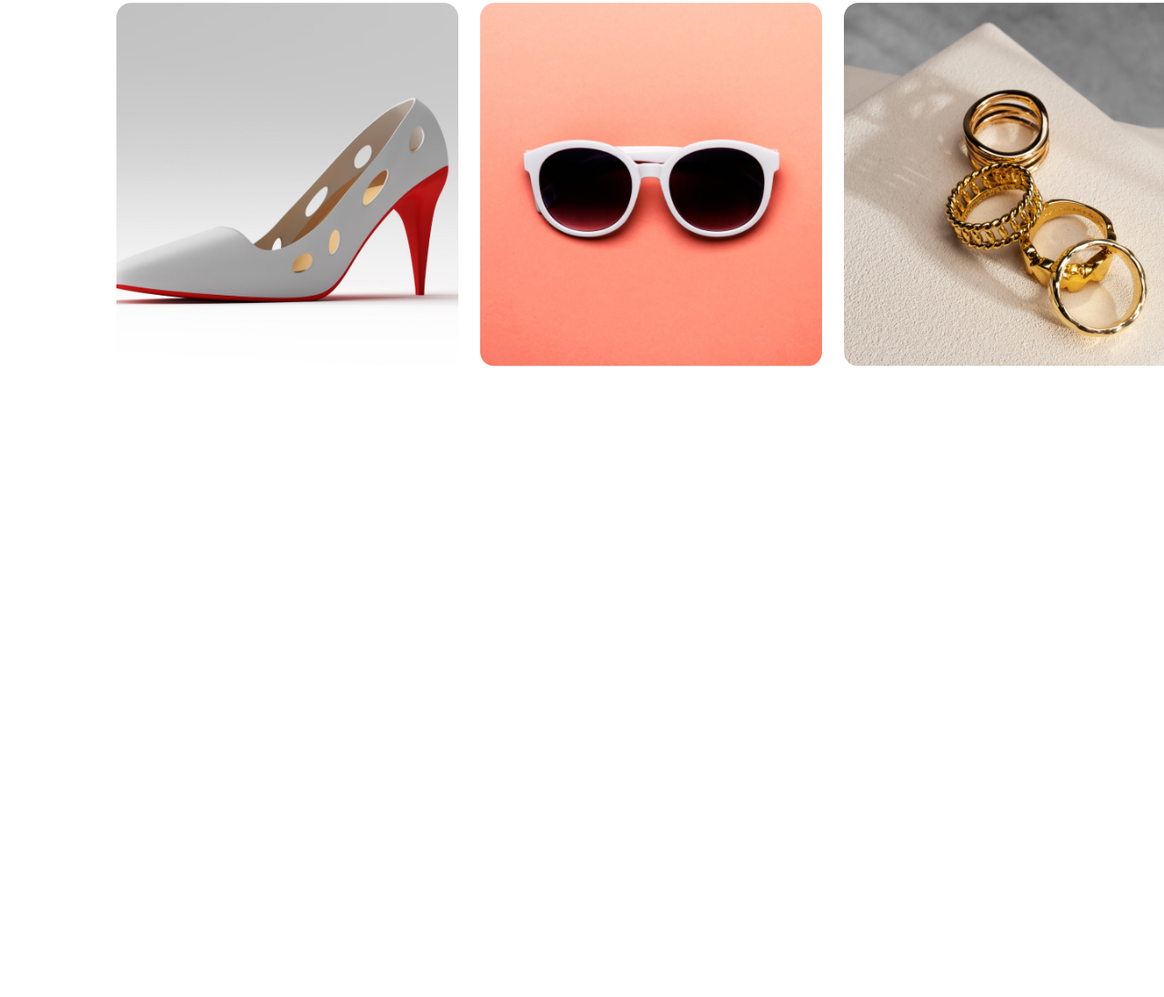
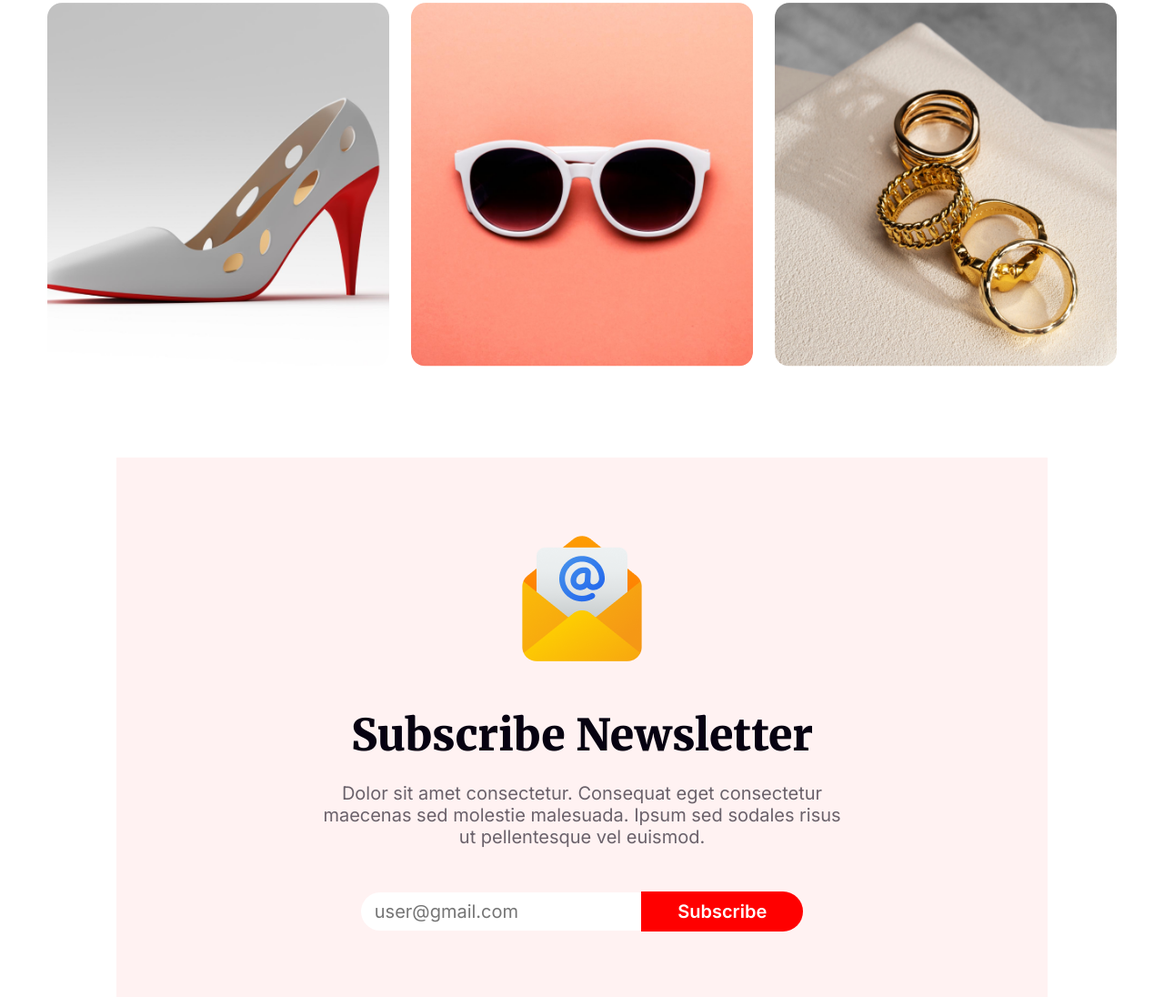
Before and after one commit to islam-sharmin/B9A1-new-mission, a plain HTML site: page index.html in a window 1280 px wide. Shown: the part 5321-6417 px from the top of the page at 91% size. Before the commit the page ends 5824 px from the top, so only its background shows below. Drawn offline with nearby package versions, Linux system fonts and the light colour scheme.

Commit message:
subscribe section added

```diff
--- a/index.html
+++ b/index.html
@@ -88,11 +88,13 @@
             <p class="holiday-sale-description">
                 Dolor sit amet consectetur. Consequat eget consectetur maecenas sed molestie malesuada. Ipsum sed sodales risus ut pellentesque vel euismod. Eleifend nunc purus quam id fermentum amet amet sit consectetur.
             </p>
+
+            <div class="holiday-image">
+                <img class="holiday-image-one" src="resources/group75.png" alt="">
+                <img class="holiday-image-two" src="resources/group44.png" alt="">
+            </div>
         </div>
-        <div class="holiday-image">
-            <img class="holiday-image-one" src="resources/group75.png" alt="">
-            <img class="holiday-image-two" src="resources/group44.png" alt="">
-        </div>
+
 
     </section>
 
@@ -120,6 +122,49 @@
 
     </section>
 
+    <section class="shared">
+        <div class="subscribe">
+            <img class="subscribe-image" src="resources/group61.png" alt="">
+
+            <h3 class="subscribe-title">Subscribe Newsletter</h3>
+
+            <p class="subscribe-description">
+                Dolor sit amet consectetur. Consequat eget consectetur maecenas sed molestie malesuada. Ipsum sed sodales risus ut pellentesque vel euismod.
+            </p>
+
+            <form action="" class="subscribe-form">
+                <input class="subscribe-email" type="email" name="" placeholder="user@gmail.com" id="">
+                <input class="subscribe-button" type="button" value="Subscribe">
+            </form>
+
+        </div>
+
+    </section>
+
 </body>
 
+<footer class="footer">
+    <div class="address">
+        <div class="address-details">
+            <h6>44, Big Building Roosevelt Street Beach Gardens Florida 33410</h6>
+        </div>
+        <div class="contact">
+            <p class="phone"><img src="resources/call.png" alt="">+00 123 584 124</p>
+            <p class="website"><img src="resources/Website.png" alt="">www.website.com</p>
+        </div>
+    </div>
+    <hr>
+    <div class="social">
+        <img src="resources/facebook.png" alt="" class="social-links">
+        <img src="resources/instagram.png" alt="" class="social-links">
+        <img src="resources/twitter.png" alt="" class="social-links">
+        <img src="resources/linkedin.png" alt="" class="social-links">
+    </div>
+    <hr>
+    <div class="footer-down">
+        <p class="reserve">2017, All Rights Reserved.</p>
+        <p class="unsubscribe">Unsubscribe</p>
+    </div>
+</footer>
+
 </html>
--- a/styles/style.css
+++ b/styles/style.css
@@ -4,6 +4,10 @@
     font-family: 'Inter', sans-serif;
     font-family: 'Merriweather', serif;
     font-family: 'Work Sans', sans-serif;
+}
+
+body {
+    max-width: 1536px;
 }
 
 .shared {
@@ -245,7 +249,7 @@
 
 /* Holiday Sale section */
 
-.holiday-sale {
+.shared .holiday-sale {
     text-align: center;
 }
 
@@ -304,8 +308,9 @@
 
 /* Best Gift section */
 
-.best-gift {
+.shared .best-gift {
     text-align: left;
+    background: #FFF;
 }
 
 .best-gift-title {
@@ -335,12 +340,14 @@
 
 .best-gift-items-one {
     display: flex;
+    justify-content: center;
     gap: 24px;
     margin-bottom: 24px;
 }
 
 .best-gift-items-two {
     display: flex;
+    justify-content: center;
     gap: 24px;
 }
 
@@ -354,3 +361,70 @@
 .best-gift-products:hover {
     border: 2px green solid;
 }
+
+
+/* Subscribe section */
+
+.shared .subscribe {
+    text-align: center;
+    background: rgba(255, 0, 0, 0.05);
+    padding: 80px 220px;
+}
+
+.subscribe-image {
+    margin-bottom: 40px;
+}
+
+.subscribe-title {
+    color: #070211;
+    font-family: Merriweather;
+    font-size: 48px;
+    font-weight: 900;
+    margin-bottom: 22px;
+}
+
+.subscribe-description {
+    color: rgba(7, 2, 17, 0.60);
+    font-family: Inter;
+    font-size: 20px;
+    font-weight: 400;
+    margin-bottom: 48px;
+}
+
+
+/* .subscribe-form {
+    display: inline-block;
+    border-radius: 100px;
+}
+
+.subscribe-form input[type="email"],
+input[type="submit"] {
+    padding: 10px 20px;
+    background: #FFF;
+    width: 50%;
+    border: 0;
+} */
+
+.subscribe-email {
+    border-radius: 50px 0px 0px 50px;
+    border: 0;
+    background: #FFF;
+    margin-right: -15px;
+    padding: 9px 15px;
+    color: rgba(7, 2, 17, 0.30);
+    font-size: 20px;
+    font-family: Inter;
+    font-weight: 400;
+}
+
+.subscribe-button {
+    border-radius: 0px 50px 50px 0px;
+    border: 0;
+    background: #F00;
+    color: #FFF;
+    font-family: Inter;
+    font-size: 20px;
+    font-weight: 600;
+    text-transform: capitalize;
+    padding: 10px 40px;
+}
```
Also changed, not shown: resources/group61.png (renamed from resources/Group 61.png).
